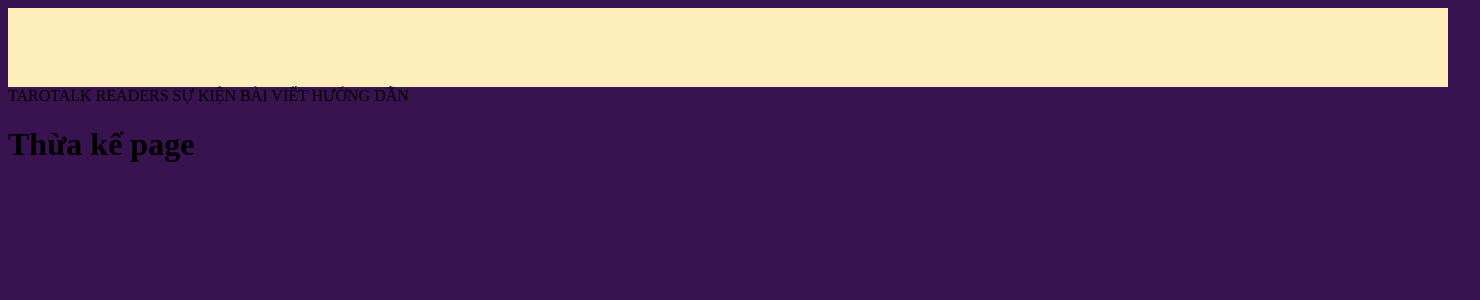
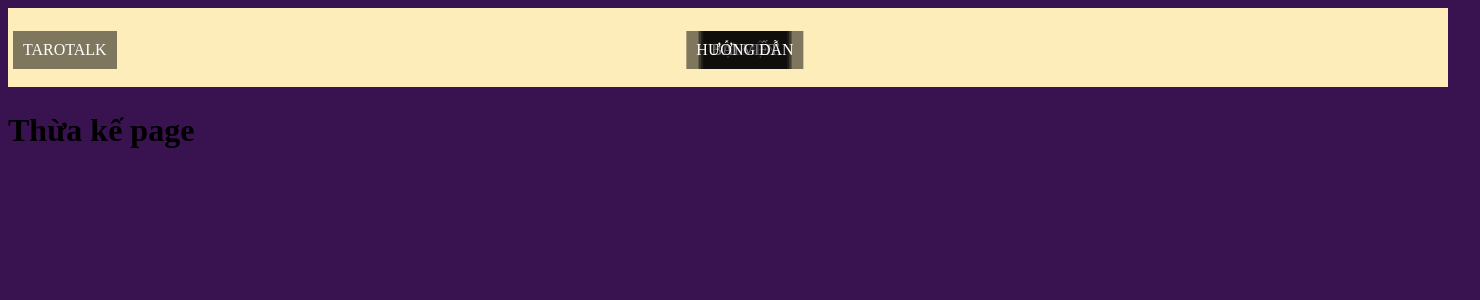
Before and after one commit to tanpham380/Tarotalk, a Django app: page / in a window 1480 px wide. Shown: the top 300 px of the page. Run offline with Django 4.2, Linux system fonts and the light colour scheme.

Commit message:
updata html code

```diff
--- a/Tarot/static/css/styles.css
+++ b/Tarot/static/css/styles.css
@@ -2,8 +2,34 @@ body {
     background-color: #391250;
 }
 
-.responsive-image {
-    display: block;
-    max-width: 100%;
-    height: auto;
+.head {
+    position: relative;
 }
+
+.image-wrapper {
+    position: relative;
+    display: inline-block;
+}
+
+.overlay-text {
+    position: absolute;
+    top: 50%;
+    transform: translateY(-50%);
+    color: white;
+    background-color: rgba(0, 0, 0, 0.5);
+    padding: 10px;
+    text-shadow: none; /* Xóa bóng của chữ */
+}
+
+.overlay-text.tarotalk {
+    left: 0; /* Đặt nó sát bên trái */
+}
+
+.overlay-text:not(.tarotalk) {
+    left: 50%; /* Các chữ khác căn giữa theo chiều ngang */
+    transform: translateX(-50%) translateY(-50%); /* Căn giữa theo cả chiều ngang và chiều dọc */
+}
+
+.head span {
+    margin: 0 5px; /* Khoảng cách ngang giữa các chữ */
+}
--- a/Tarot/templates/base.html
+++ b/Tarot/templates/base.html
@@ -3,19 +3,20 @@
 <html lang="en,vi">
 <head>
     <meta charset="UTF-8">
-    <meta http-equiv="X-UA-Compatible" content="IE=edge">
-    <meta name="viewport" content="width=device-width, initial-scale=1.0">
+
     <link rel="stylesheet" type="text/css" href="{% static 'css/styles.css' %}">
     <title>Document</title>
 </head>
 <body>
     <div class="head">
-        <img src="{% static 'img/Head_Bar.png'%}" alt="Head_bar" class="responsive-image">
-        <span class="">TAROTALK</span>
-        <span class="">READERS</span>
-        <span class="">SỰ KIỆN</span>
-        <span class="">BÀI VIẾT</span>
-        <span class="">HƯỚNG DẪN</span>
+        <div class="image-wrapper">
+            <img src="{% static 'img/Head_Bar.png'%}" alt="Head_bar" class="responsive-image">
+            <span class="overlay-text tarotalk">TAROTALK</span>
+        </div>
+        <span class="overlay-text">READERS</span>
+        <span class="overlay-text">SỰ KIỆN</span>
+        <span class="overlay-text">BÀI VIẾT</span>
+        <span class="overlay-text">HƯỚNG DẪN</span>
     </div>
     <div class="content">
         {% block content %}{% endblock %}
--- a/Tarot/views.py
+++ b/Tarot/views.py
@@ -1,8 +1,14 @@
 from django.shortcuts import render
 from django.views import View
+from django.views.static import serve
+
 # Create your views here.
 
 
 class TarotView(View):
     def get(self, request):
         return render(request, 'testpage.html')
+    def serve_static_file(request):
+        response = serve(request, 'css/styles.css')
+        response['Cache-Control'] = 'no-cache, no-store, must-revalidate'
+        return response
```
